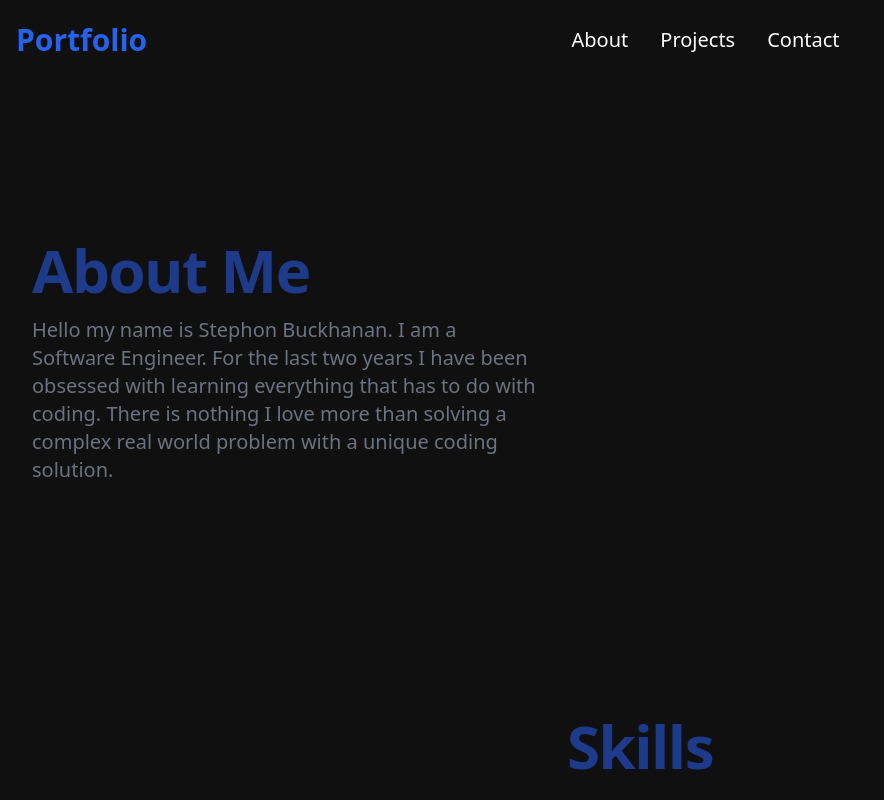
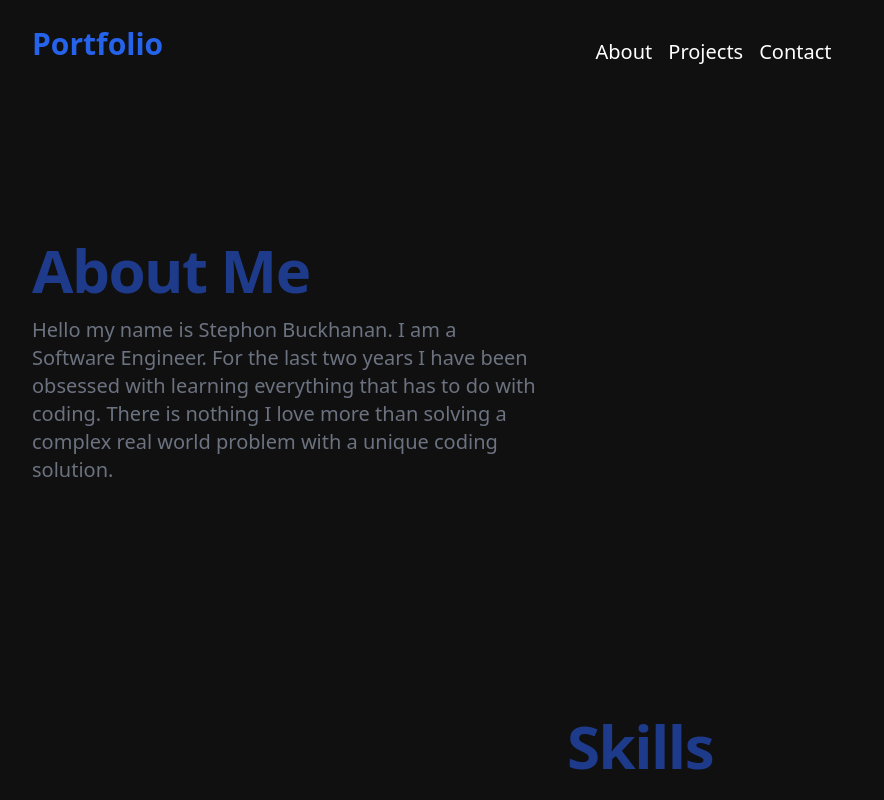
Before and after one commit to sbuckhanan/Personal-Portfolio, a React (Create React App) app: page / in a window 1280 px wide. Shown: the top 800 px of the page, without its empty margins (0-884 px from the left). Built offline with nearby package versions, Linux system fonts and the light colour scheme.

Commit message:
update top nav bar

```diff
--- a/src/components/Nabar.jsx
+++ b/src/components/Nabar.jsx
@@ -10,9 +10,9 @@ export const Navbar = () => {
 	return (
 		<div>
 			<nav className='h-20 px-2 sm:px-4 py-2.5 w-full z-20 top-0 left-0'>
-				<div className='container flex flex-wrap justify-between items-center mx-auto'>
+				<div className='justify-between flex flex-wrap ml-4'>
 					<div className='flex'>
-						<span className='text-blue-600 text-3xl font-semibold whitespace-nowrap'>
+						<span className='text-blue-600 mt-4 text-3xl font-semibold whitespace-nowrap'>
 							Portfolio
 						</span>
 					</div>
@@ -25,10 +25,8 @@ export const Navbar = () => {
 							)}
 						</div>
 					</div>
-					<div
-						className='hidden justify-between items-center w-full md:flex md:w-auto md:order-1'
-						id='navbar-sticky'>
-						<ul className='flex flex-col p-4 mt-4 bg-inherit rounded-lg border border-gray-100 md:flex-row md:space-x-8 md:mt-0 md:text-xl md:text-base md:border-0'>
+					<div className='hidden md:flex md:order-1 mt-5' id='navbar-sticky'>
+						<ul className='flex flex-col mt-2 bg-inherit rounded-lg border border-gray-100 md:flex-row md:space-x-4 md:text-xl md:text-base md:border-0'>
 							<li className='text-white cursor-pointer hover:text-blue-600'>About</li>
 							<li className='text-white cursor-pointer hover:text-blue-600'>Projects</li>
 							<li className='text-white cursor-pointer hover:text-blue-600'>Contact</li>
```
